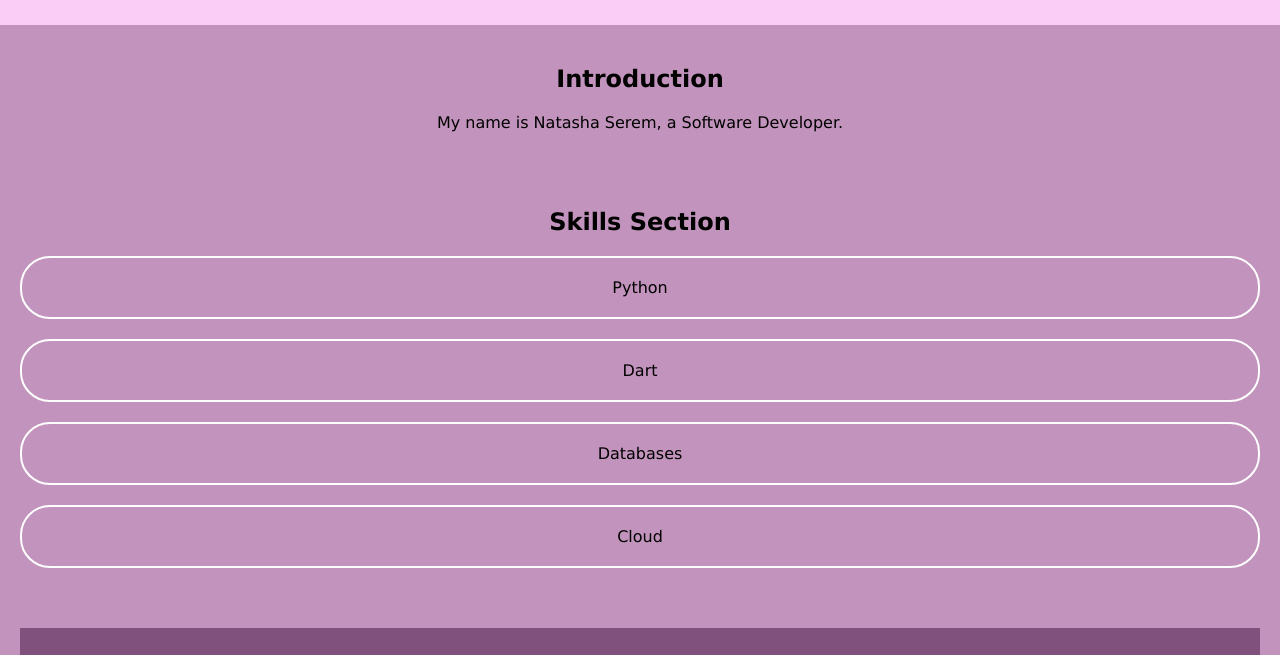
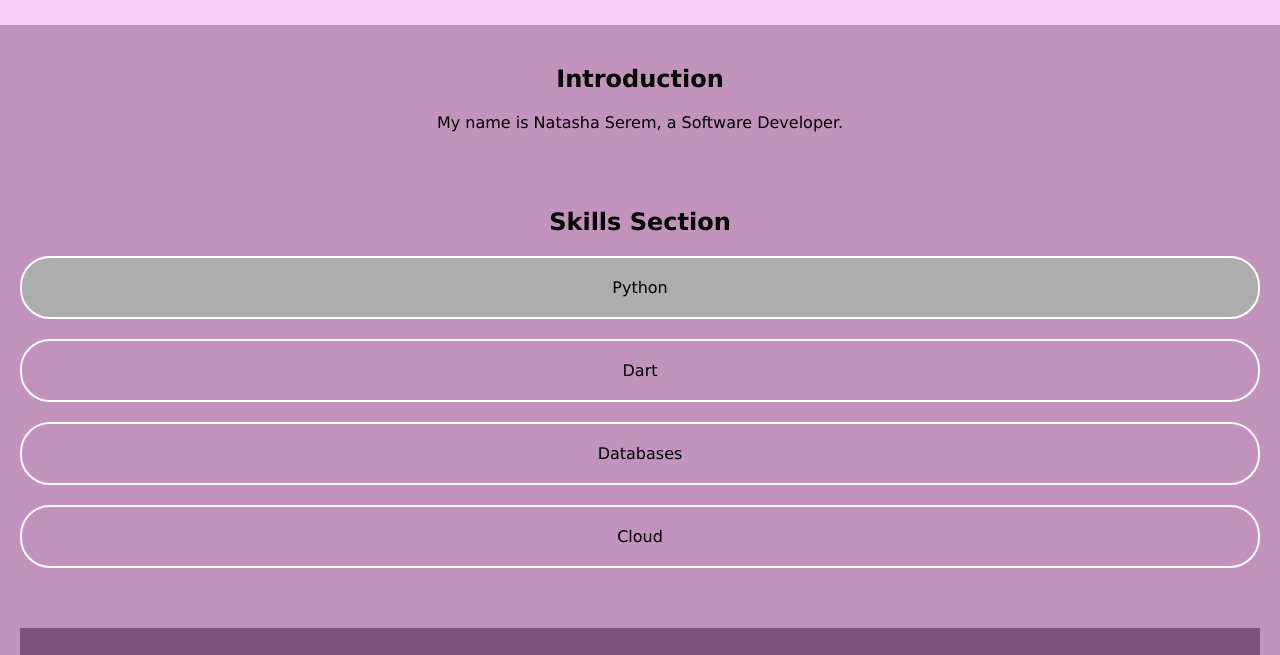
Before and after one commit to Chebichii-Lab/html-css, a plain HTML site: page index.html in a window 1280 px wide. In both pictures the pointer is over the item "Python". Shown: the part 145-800 px from the top of the page. Drawn offline with Linux system fonts and the light colour scheme.

Commit message:
add hover effect

```diff
--- a/css/style.css
+++ b/css/style.css
@@ -41,6 +41,10 @@ section{
     text-align: center;
 }
 
+#skills li:hover{
+    background-color: #adadad;
+}
+
 footer{
     background-color: rgb(128, 81, 125);
     padding: 20px;
```
